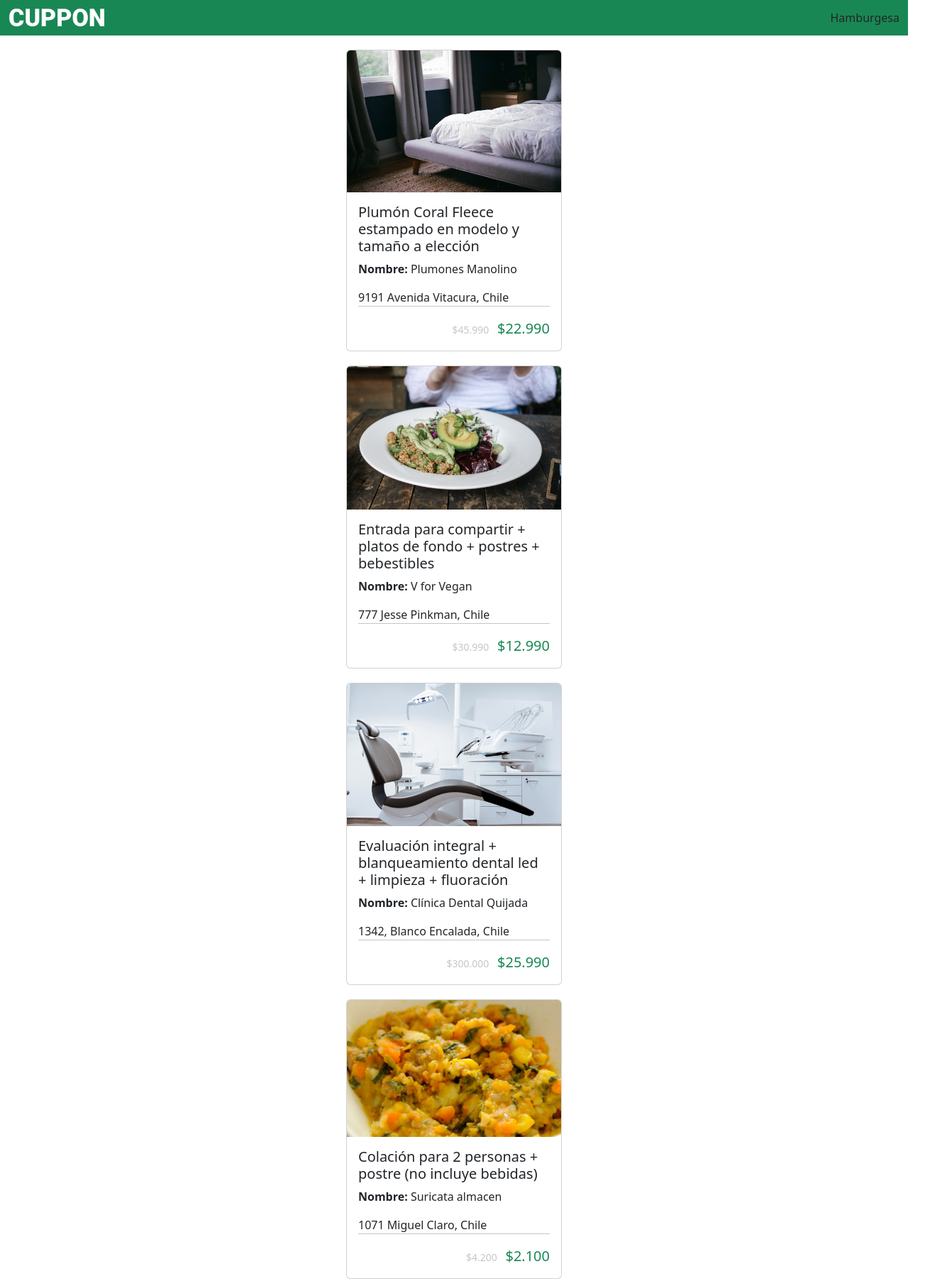
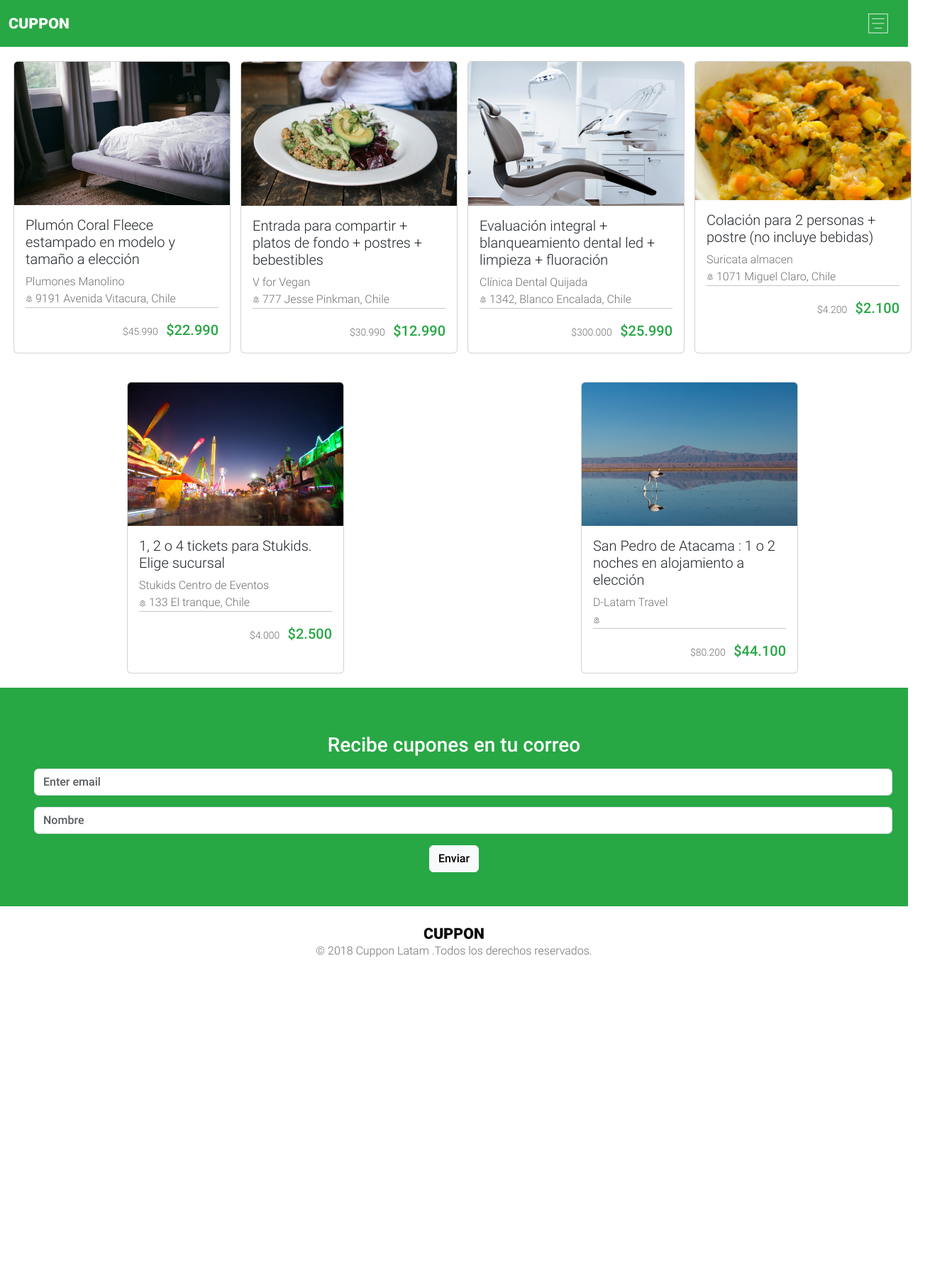
Before and after one commit to SebastianArellanoG/JavaBootcamp, a website with bundled scripts: page index.html in a window 1280 px wide. Shown: the top 1805 px of the page at 71% size, 1304 px wide, since content can reach past the window. After the commit the page ends 1377 px from the top, so only its background shows below. Built offline with nearby package versions, Linux system fonts and the light colour scheme.

Commit message:
stylos finales

```diff
--- /dev/null
+++ b/assets/css/style.css
@@ -0,0 +1,36 @@
+* {
+  font-family: roboto;
+  box-sizing: inherit;
+  margin: 0;
+  padding: 0;
+  font-weight: medium;
+}
+
+@font-face {
+  font-family: roboto;
+  src: url(/assets/font/Roboto-Medium.ttf);
+}
+@font-face {
+  font-family: roboto-ligth;
+  src: url(/assets/font/Roboto-Light.ttf);
+}
+.bg-green {
+  background-color: #28a745;
+}
+
+.logo {
+  max-height: 25px;
+}
+
+.text-gray {
+  color: #707070;
+}
+.text-green {
+  color: #28a745;
+}
+.text-ligth {
+  font-family: roboto-ligth;
+}
+.nav {
+  height: 62px;
+}
--- a/assets/js/helpers.js
+++ b/assets/js/helpers.js
@@ -8,10 +8,10 @@ Object.keys(cupones).forEach((cuponId) => {
         <div class="card" style="width: 19rem; margin: 20px auto;">
   <img src="${cupon.imglink}" class="card-img-top" alt="${cupon.title}" />
   <div class="card-body" >
-    <h5 class="card-title">${cupon.title}</h5>
-    <p class="card-text"><strong>Nombre:</strong> ${cupon.name}</p>
-    <p class="card-text" style="border-bottom: solid 1px  #C8C6C4 ;"> ${cupon.direcction}</p>
-    <p class="card-text text-end"><span class= "mx-2 small "style="color:#C8C6C4"> ${cupon.price}  </span><span class="text-success lead ">${cupon.salePrice}</span></p>
+    <h5 class="card-title text-ligth">${cupon.title}</h5>
+    <span class="card-text text-gray text-ligth">${cupon.name}</span>
+    <p class="card-text text-gray text-ligth" style="border-bottom: solid 1px  #C8C6C4 ;"><img src="/assets/svg/map-pin-alt-svgrepo-com.svg"> ${cupon.direcction}</p>
+    <p class="card-text text-end"><span class= "mx-2 small text-gray text-ligth"> ${cupon.price}  </span><span class="text-green lead ">${cupon.salePrice}</span></p>
 
   </div>
 </div>
--- a/index.html
+++ b/index.html
@@ -1,31 +1,67 @@
 <!DOCTYPE html>
 <html lang="en">
-<head>
-  <meta charset="UTF-8">
-  <meta name="viewport" content="width=device-width, initial-scale=1.0">
-  <link href="https://cdn.jsdelivr.net/npm/bootstrap@5.3.3/dist/css/bootstrap.min.css" rel="stylesheet"
-    integrity="sha384-QWTKZyjpPEjISv5WaRU9OFeRpok6YctnYmDr5pNlyT2bRjXh0JMhjY6hW+ALEwIH" crossorigin="anonymous">
-  <title>Document</title>
-</head>
-<body>
+  <head>
+    <meta charset="UTF-8" />
+    <meta
+      name="viewport"
+      content="width=device-width, initial-scale=1.0"
+    />
+    <link href="/assets/css/style.css" rel="stylesheet" />
+    <link
+      href="https://cdn.jsdelivr.net/npm/bootstrap@5.3.3/dist/css/bootstrap.min.css"
+      rel="stylesheet"
+      integrity="sha384-QWTKZyjpPEjISv5WaRU9OFeRpok6YctnYmDr5pNlyT2bRjXh0JMhjY6hW+ALEwIH"
+      crossorigin="anonymous"
+    />
+    <title>Cuppon</title>
+  </head>
+  <body>
+    <nav
+      class="navbar navbar-expand-lg bg-green "
+      style="height: 50px; min-width: 300px"
+    >
+      <div class="container-fluid">
+        <img
+          class="logo"
+          src="/assets/img/logo-white.png"
+          alt="logo de cuppon"
 
-<nav class="navbar navbar-expand-lg bg-success" style="height: 50px; min-width: 300px;">
-  <div class="container-fluid">
-    <img src="/assets/img/logo-white.png" alt="logo de cuppon" style="max-height: 40px;">
-    <div>
-       Hamburgesa
+        />
+        <div><img src="/assets/svg/list-center-svgrepo-com.svg" alt="hamborguesa"></div>
+
+    </nav>
+    <div class="container-fluid">
+      <article
+        id="content"
+        class="col-12 d-flex flex-row flex-wrap"
+      ></article>
     </div>
+    <section class="bg-green px-5 py-5  h-25  d-flex flex-column text-center  ">
+      <h3 class="text-white my-3">Recibe cupones en tu correo</h3>
+      <form>
+  <div class="form-group">
+
+    <input type="email" class="form-control" id="exampleInputEmail1" aria-describedby="emailHelp" placeholder="Enter email">
+
   </div>
-</nav>
-<main class="container-fluid " >
-  <article id="content" >
+  <div class="form-group">
 
-  </article>
-</main>
-<script src="https://cdn.jsdelivr.net/npm/bootstrap@5.3.3/dist/js/bootstrap.bundle.min.js" integrity="sha384-YvpcrYf0tY3lHB60NNkmXc5s9fDVZLESaAA55NDzOxhy9GkcIdslK1eN7N6jIeHz" crossorigin="anonymous"></script>
-<script src="/assets/js/helpers.js" type="module" </script></script>
-<script src="./assets/js/data.js"  type="module"</script></script>
-</body>
+    <input type="text" class="form-control my-3" id="exampleInputPassword1" placeholder="Nombre">
+  </div>
 
-
+  <button type="submit" class="btn btn-light">Enviar</button>
+</form>
+    </section>
+<footer class="d-flex flex-column justify-content-center align-items-center " style="height: 100px">
+  <img class="logo" src="/assets/img/logo-black.png" alt="logo negro">
+  <span class="text-ligth text-gray ">© 2018 Cuppon Latam .Todos los derechos reservados.</span>
+</footer>
+    <script
+      src="https://cdn.jsdelivr.net/npm/bootstrap@5.3.3/dist/js/bootstrap.bundle.min.js"
+      integrity="sha384-YvpcrYf0tY3lHB60NNkmXc5s9fDVZLESaAA55NDzOxhy9GkcIdslK1eN7N6jIeHz"
+      crossorigin="anonymous"
+    ></script>
+    <script src="/assets/js/helpers.js" type="module"></script>
+    <script src="./assets/js/data.js" type="module"></script>
+  </body>
 </html>
```
Also changed, not shown: assets/font/Roboto-Light.ttf (added), assets/font/Roboto-Medium.ttf (added), assets/svg/list-center-svgrepo-com.svg (added), assets/svg/map-pin-alt-svgrepo-com.svg (added).
